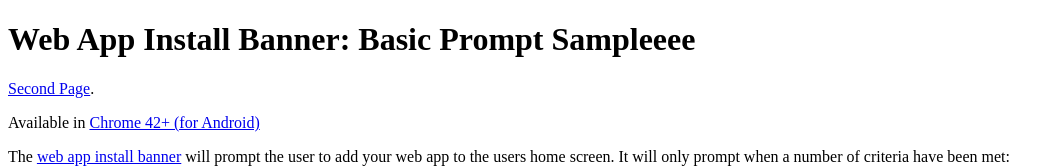
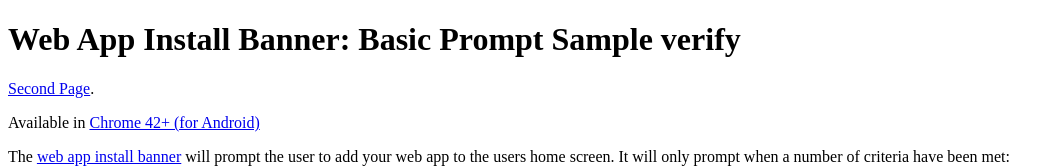
Before and after one commit to iKarthik/ikarthik.github.io, a plain HTML site: page basic-banner/index.html in a window 1280 px wide. Shown: the top 168 px of the page, without its empty margins (0-1059 px from the left). Drawn offline with Linux system fonts and the light colour scheme.

Commit message:
manigest

```diff
--- a/basic-banner/index.html
+++ b/basic-banner/index.html
@@ -41,7 +41,7 @@ limitations under the License.
     </script>
   </head>
   <body>
-    <h1>Web App Install Banner: Basic Prompt Sampleeee</h1>
+    <h1>Web App Install Banner: Basic Prompt Sample verify</h1>
     <a href="secondpage.html">Second Page</a>.
     <p>Available in <a href="https://www.chromestatus.com/features/4540065577435136">Chrome 42+ (for Android)</a></p>
 
```
